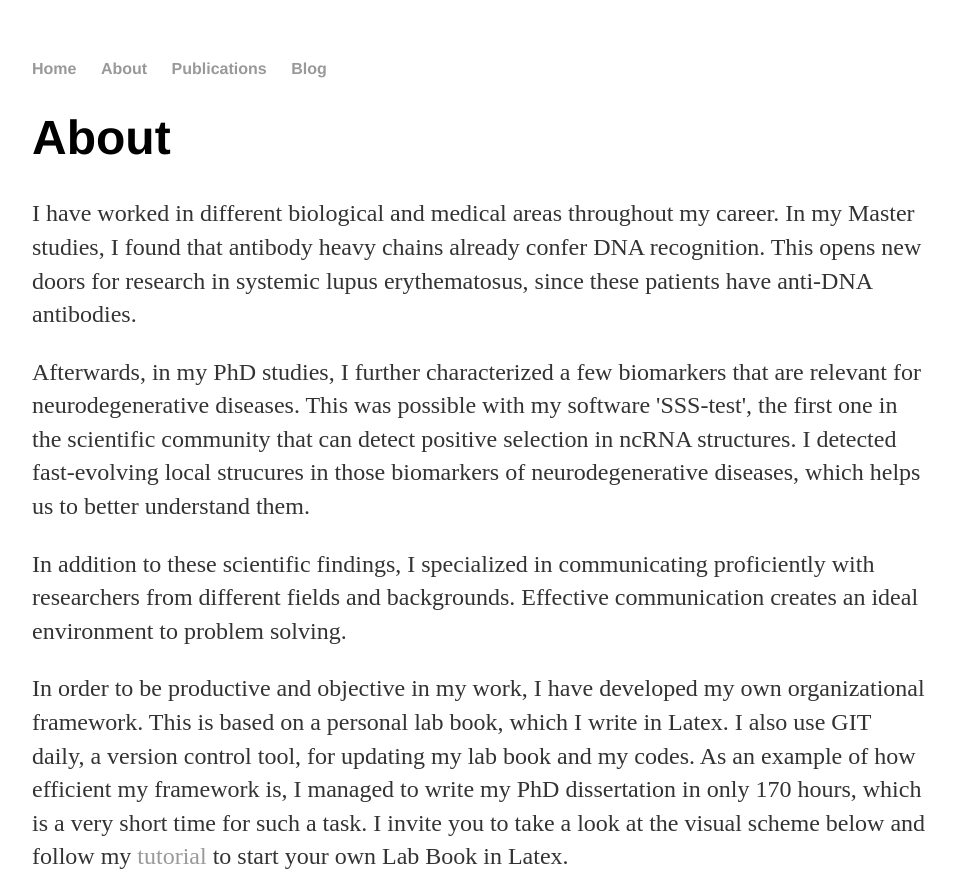
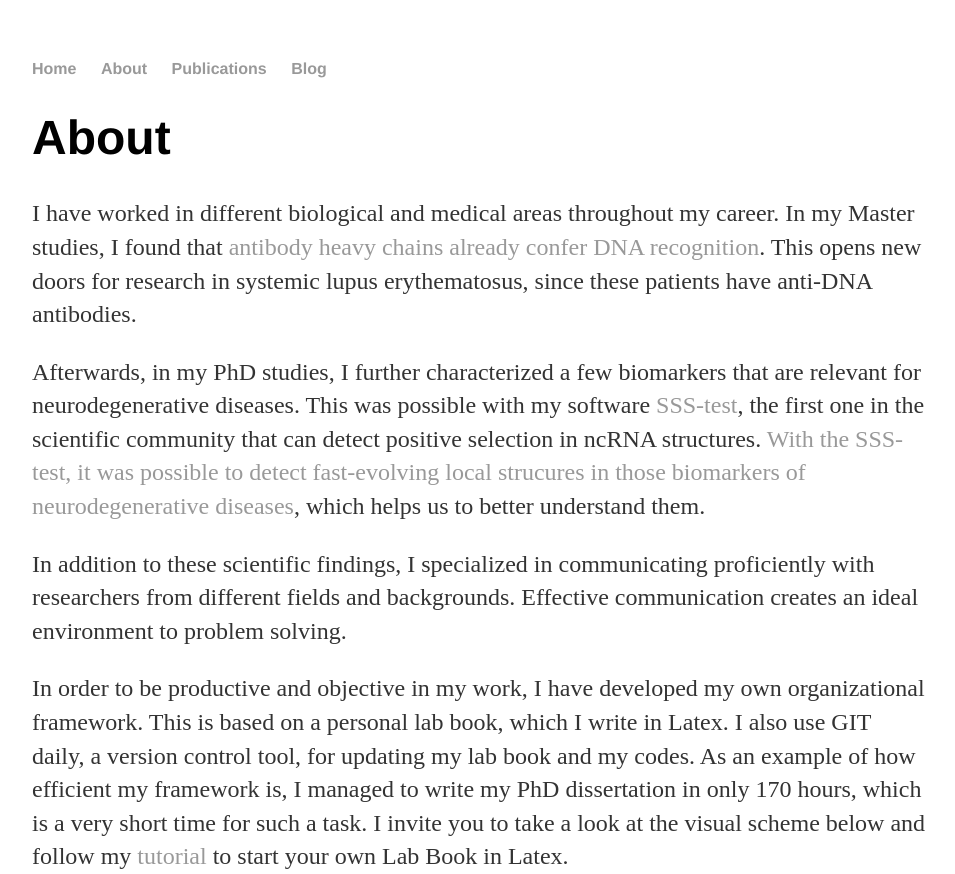
Before and after one commit to waltercostamb/waltercostamb.github.io, a Jekyll site: the page built from about/index.html, in a window 1280 px wide, cut to the strip 0-874 px from the top of the page. Shown: the whole strip, without its empty margins (160-1115 px from the left). Built offline with Jekyll 4.4.1, drawn with Linux system fonts in a browser that asks for light colours.

Commit message:
Update index.html

```diff
--- a/about/index.html
+++ b/about/index.html
@@ -5,13 +5,17 @@ title: Maria Beatriz Walter Costa, Bioinformatician
 <div class="blurb">
 	<h1>About</h1>
 	<p>I have worked in different biological and medical areas throughout my career. In my Master studies, I
-		found that antibody heavy chains already confer DNA recognition. This opens new doors for research in systemic
-		lupus erythematosus, since these patients have anti-DNA antibodies.</p>
+		found that
+		<a href="https://journals.plos.org/plosone/article?id=10.1371/journal.pone.0072625">antibody heavy chains already confer DNA recognition</a>.
+		This opens new doors for research in systemic lupus erythematosus, since these patients have anti-DNA antibodies.</p>
 
 	<p>Afterwards, in my PhD studies, I further characterized a few biomarkers that are relevant for neurodegenerative
-		diseases. This was possible with my software 'SSS-test', the first one in the scientific community that can detect
-		positive selection in ncRNA structures. I detected fast-evolving local strucures in those biomarkers of
-		neurodegenerative diseases, which helps us to better understand them.</p>
+		diseases. This was possible with my software
+		<a href="https://github.com/waltercostamb/SSS-test">SSS-test</a>,
+		the first one in the scientific community that can detect positive selection in ncRNA structures.
+		<a href="https://bmcbioinformatics.biomedcentral.com/articles/10.1186/s12859-019-2711-y">With the SSS-test, it was
+		possible to detect fast-evolving local strucures in those biomarkers of neurodegenerative diseases</a>,
+		which helps us to better understand them.</p>
 
 	<p>In addition to these scientific findings, I specialized in communicating proficiently with researchers from different
 		fields and backgrounds. Effective communication creates an ideal environment to problem solving.</p>
```
